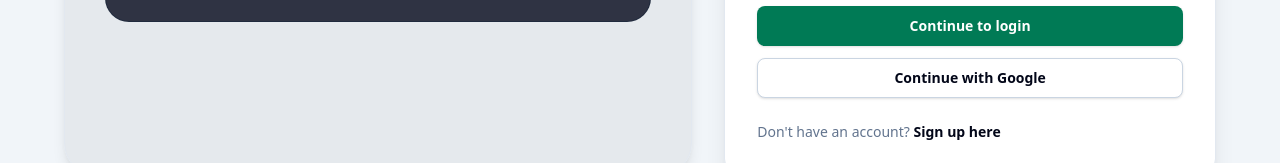
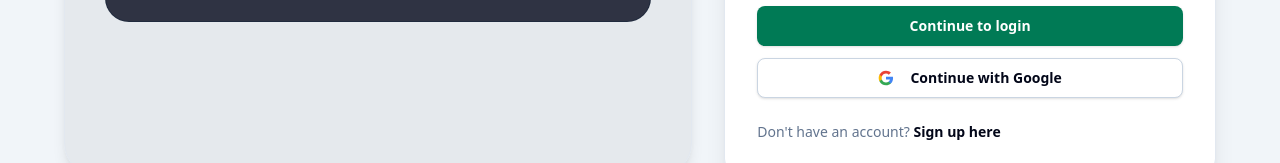
Before and after one commit to AbdiHope364/WorkBridge, a Next.js app in the folder apps/client/: page /login in a window 1280 px wide. Shown: the part 575-738 px from the top of the page. Built offline with nearby package versions, Linux system fonts and the light colour scheme; no server answers.

Commit message:
feat(auth): polish Google Sign-In & Sign-Up UI with official SVG icons and enhanced callback handling

```diff
--- a/apps/client/app/auth/callback/page.tsx
+++ b/apps/client/app/auth/callback/page.tsx
@@ -1,17 +1,31 @@
 "use client";
 
-import { useEffect } from "react";
+import { useEffect, useState } from "react";
 import { setAuthToken, setSessionCookie } from "@/lib/api";
 
 export default function AuthCallbackPage() {
+  const [errorMsg, setErrorMsg] = useState<string | null>(null);
+
   useEffect(() => {
     if (typeof window === "undefined") return;
 
     const params = new URLSearchParams(window.location.search);
     const token = params.get("token");
+    const error = params.get("error");
+
+    if (error) {
+      setErrorMsg(decodeURIComponent(error));
+      setTimeout(() => {
+        window.location.href = `/login?error=${encodeURIComponent(error)}`;
+      }, 2000);
+      return;
+    }
 
     if (!token) {
-      window.location.href = "/login?error=no_token";
+      setErrorMsg("No authorization token received. Redirecting to login...");
+      setTimeout(() => {
+        window.location.href = "/login?error=no_token";
+      }, 1500);
       return;
     }
 
@@ -20,7 +34,6 @@ export default function AuthCallbackPage() {
 
     const role = params.get("role");
     const next = sessionStorage.getItem("google_auth_next");
-
     sessionStorage.removeItem("google_auth_next");
 
     const defaultRedirect =
@@ -30,8 +43,19 @@ export default function AuthCallbackPage() {
   }, []);
 
   return (
-    <div className="flex min-h-screen items-center justify-center">
-      <p className="text-sm text-slate-500">Completing sign in...</p>
+    <div className="flex min-h-screen flex-col items-center justify-center bg-slate-50 p-4">
+      {errorMsg ? (
+        <div className="flex flex-col items-center text-center space-y-3">
+          <div className="h-10 w-10 text-rose-600">⚠️</div>
+          <p className="text-sm font-bold text-rose-700">{errorMsg}</p>
+        </div>
+      ) : (
+        <div className="flex flex-col items-center space-y-4">
+          <div className="h-10 w-10 animate-spin rounded-full border-4 border-emerald-600 border-t-transparent" />
+          <p className="text-sm font-bold text-slate-800">Completing Google authentication...</p>
+          <p className="text-xs text-slate-400">Redirecting to your dashboard...</p>
+        </div>
+      )}
     </div>
   );
 }
--- a/apps/client/features/auth/components/login-form.tsx
+++ b/apps/client/features/auth/components/login-form.tsx
@@ -15,7 +15,6 @@ import {
 import { loginSchema, type LoginFormValues } from "../lib/auth-schemas";
 import { api, setSessionCookie, setAuthToken } from "@/lib/api";
 import { useAuth } from "@/contexts/auth-context";
-import { env } from "../../../lib/env";
 
 export function LoginForm() {
   const router = useRouter();
@@ -130,8 +129,8 @@ export function LoginForm() {
     if (typeof window !== "undefined") {
       sessionStorage.setItem("google_auth_next", next);
     }
-    const params = new URLSearchParams({ role: "jobseeker" });
-    window.location.href = `${env.NEXT_PUBLIC_API_URL}/auth/google?${params.toString()}`;
+    const apiUrl = process.env.NEXT_PUBLIC_API_URL || "http://localhost:4000/api";
+    window.location.href = `${apiUrl}/auth/google?role=jobseeker`;
   };
 
   return (
@@ -198,10 +197,28 @@ export function LoginForm() {
       ) : null}
 
       <div className="grid gap-3">
-        <Button type="submit" isLoading={isSubmitting}>
+        <Button type="submit" isLoading={isSubmitting} className="bg-emerald-600 hover:bg-emerald-700 font-bold">
           Continue to login
         </Button>
-        <Button onClick={handleGoogleLogin} variant="outline" type="button">
+        <Button onClick={handleGoogleLogin} variant="outline" type="button" className="flex items-center justify-center font-bold">
+          <svg className="h-4 w-4 mr-2" viewBox="0 0 24 24">
+            <path
+              fill="#4285F4"
+              d="M22.56 12.25c0-.78-.07-1.53-.2-2.25H12v4.26h5.92c-.26 1.37-1.04 2.53-2.21 3.31v2.77h3.57c2.08-1.92 3.28-4.74 3.28-8.09z"
+            />
+            <path
+              fill="#34A853"
+              d="M12 23c2.97 0 5.46-.98 7.28-2.66l-3.57-2.77c-.98.66-2.23 1.06-3.71 1.06-2.86 0-5.29-1.93-6.16-4.53H2.18v2.84C3.99 20.53 7.7 23 12 23z"
+            />
+            <path
+              fill="#FBBC05"
+              d="M5.84 14.09c-.22-.66-.35-1.36-.35-2.09s.13-1.43.35-2.09V7.06H2.18C1.43 8.55 1 10.22 1 12s.43 3.45 1.18 4.94l2.85-2.22.81-.63z"
+            />
+            <path
+              fill="#EA4335"
+              d="M12 5.38c1.62 0 3.06.56 4.21 1.64l3.15-3.15C17.45 2.09 14.97 1 12 1 7.7 1 3.99 3.47 2.18 7.06l3.66 2.84c.87-2.6 3.3-4.52 6.16-4.52z"
+            />
+          </svg>
           Continue with Google
         </Button>
       </div>
--- a/apps/client/features/auth/components/register-form.tsx
+++ b/apps/client/features/auth/components/register-form.tsx
@@ -13,7 +13,6 @@ import {
 import { api, setSessionCookie, setAuthToken } from "@/lib/api";
 import { registerSchema, type RegisterFormValues } from "../lib/auth-schemas";
 import type { RegisterRequest } from "@repo/types/auth";
-import { env } from "../../../lib/env";
 import { useAuth } from "@/contexts/auth-context";
 
 interface RegisterFormProps {
@@ -148,12 +147,12 @@ export function RegisterForm({
   };
 
   const handleGoogleSignUp = () => {
-    const next = searchParams.get("next") || "/dashboard";
+    const next = searchParams.get("next") || (role === "employer" ? "/dashboard/employer" : "/dashboard/jobseeker");
     if (typeof window !== "undefined") {
       sessionStorage.setItem("google_auth_next", next);
     }
-    const params = new URLSearchParams({ role });
-    window.location.href = `${env.NEXT_PUBLIC_API_URL}/auth/google?${params.toString()}`;
+    const apiUrl = process.env.NEXT_PUBLIC_API_URL || "http://localhost:4000/api";
+    window.location.href = `${apiUrl}/auth/google?role=${encodeURIComponent(role)}`;
   };
 
   return (
@@ -214,10 +213,28 @@ export function RegisterForm({
       ) : null}
 
       <div className="grid gap-3">
-        <Button type="submit" isLoading={isSubmitting}>
+        <Button type="submit" isLoading={isSubmitting} className="bg-emerald-600 hover:bg-emerald-700 font-bold">
           {buttonLabel}
         </Button>
-        <Button onClick={handleGoogleSignUp} variant="outline" type="button">
+        <Button onClick={handleGoogleSignUp} variant="outline" type="button" className="flex items-center justify-center font-bold">
+          <svg className="h-4 w-4 mr-2" viewBox="0 0 24 24">
+            <path
+              fill="#4285F4"
+              d="M22.56 12.25c0-.78-.07-1.53-.2-2.25H12v4.26h5.92c-.26 1.37-1.04 2.53-2.21 3.31v2.77h3.57c2.08-1.92 3.28-4.74 3.28-8.09z"
+            />
+            <path
+              fill="#34A853"
+              d="M12 23c2.97 0 5.46-.98 7.28-2.66l-3.57-2.77c-.98.66-2.23 1.06-3.71 1.06-2.86 0-5.29-1.93-6.16-4.53H2.18v2.84C3.99 20.53 7.7 23 12 23z"
+            />
+            <path
+              fill="#FBBC05"
+              d="M5.84 14.09c-.22-.66-.35-1.36-.35-2.09s.13-1.43.35-2.09V7.06H2.18C1.43 8.55 1 10.22 1 12s.43 3.45 1.18 4.94l2.85-2.22.81-.63z"
+            />
+            <path
+              fill="#EA4335"
+              d="M12 5.38c1.62 0 3.06.56 4.21 1.64l3.15-3.15C17.45 2.09 14.97 1 12 1 7.7 1 3.99 3.47 2.18 7.06l3.66 2.84c.87-2.6 3.3-4.52 6.16-4.52z"
+            />
+          </svg>
           Continue with Google
         </Button>
       </div>
```
